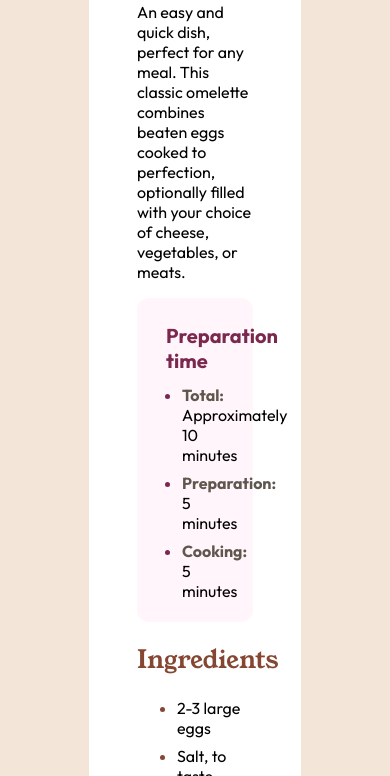
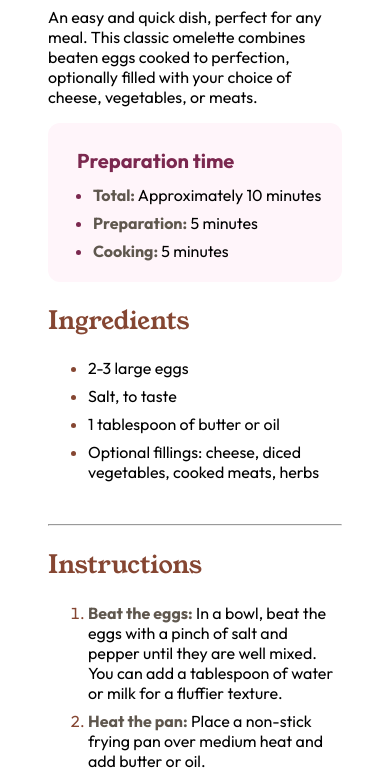
Before and after one commit to Favskid/recipe-page.main, a plain HTML site: page index.html in a window 390 px wide. Shown: the part 377-1153 px from the top of the page. Drawn offline with Linux system fonts and the light colour scheme.

Commit message:
worked on the media queires

```diff
--- a/recipe.css
+++ b/recipe.css
@@ -179,3 +179,37 @@ b{
         padding: 0 auto;
     }
 }
+
+
+/* Small tablets or large phones */
+@media (max-width: 576px) {
+
+ body{
+    background-color: white;
+    margin: 0;
+    width: 100%;
+
+ }
+  .main {
+    margin: 2rem auto 0 auto;
+    padding: 0 auto;
+    width: 100%;
+  }
+}
+
+/* Tablets */
+@media (max-width: 768px) {
+  .main {
+    margin: 2rem auto 0 auto;
+    padding: 0 auto;
+  }
+}
+
+
+/* Small laptops / mid-desktops */
+@media (max-width: 1024px) {
+  .main {
+    margin: 2rem auto 0 auto;
+    padding: 0 auto;
+  }
+}
```
